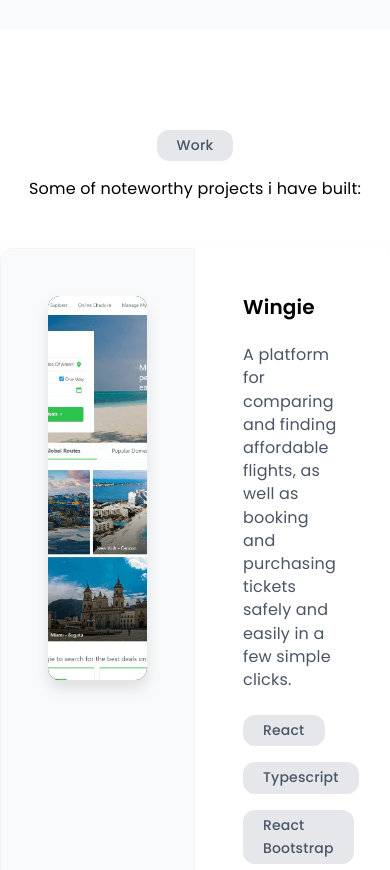
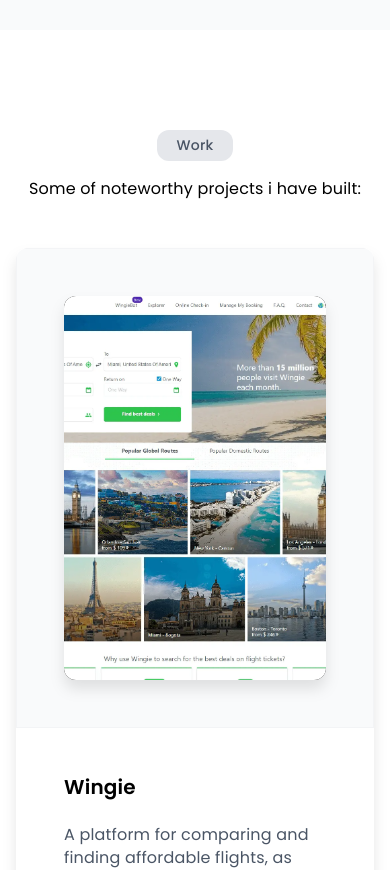
Before and after one commit to iqoypresto/my-portfolio-web, a React (Vite) app: page / in a window 390 px wide. Shown: the part 7920-8790 px from the top of the page. Built offline with nearby package versions, Linux system fonts and the light colour scheme.

Commit message:
add responsiveness to work section

```diff
--- a/src/components/WorkCard.tsx
+++ b/src/components/WorkCard.tsx
@@ -7,7 +7,7 @@ interface WorkCardProps {
 
 export default function WorkCard({ toolTitle }: WorkCardProps) {
   return (
-    <div className="grid grid-cols-2 bg-white drop-shadow-xl w-full rounded-xl overflow-hidden">
+    <div className="grid lg:grid-cols-2 bg-white drop-shadow-xl w-full rounded-xl overflow-hidden">
       <div className="p-12 bg-gray-50 ring-1 ring-gray-100 ring-inset flex justify-center">
         <a
           href="https://www.wingie.com/"
--- a/src/features/HomePage/components/WorkSection.tsx
+++ b/src/features/HomePage/components/WorkSection.tsx
@@ -4,7 +4,7 @@ import WorkCard from "../../../components/WorkCard";
 export default function WorkSection() {
   return (
     <div id="work" className="bg-white flex justify-center py-25">
-      <div className="w-full max-w-7xl">
+      <div className="w-full max-w-7xl mx-4">
         <div className="flex flex-col items-center">
           <SectionTitle title="Work" />
           <p>Some of noteworthy projects i have built:</p>
```
